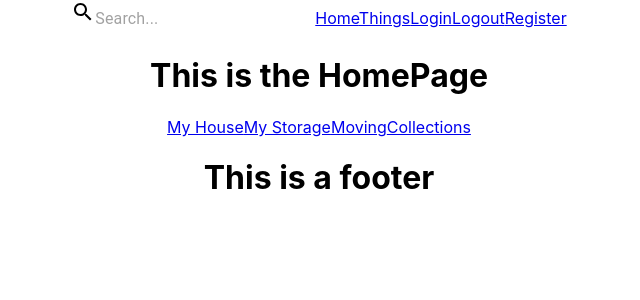
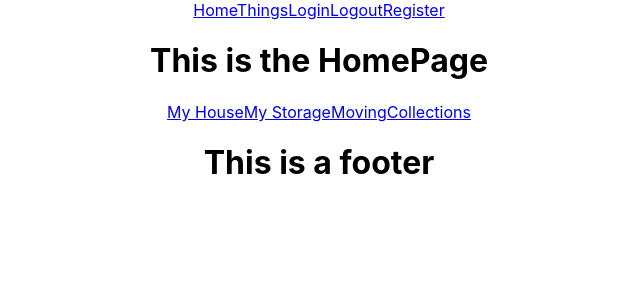
Before and after one commit to wtruscott/seir-329-capstone-frontend, a React (Create React App) app: page / in a window 1280 px wide. Shown: the top 300 px of the page, without its empty margins (321-961 px from the left). Built offline with nearby package versions, Linux system fonts and the light colour scheme.

Commit message:
removed search bar for now

```diff
--- a/src/components/Header.js
+++ b/src/components/Header.js
@@ -1,7 +1,5 @@
 import React, { useState } from 'react'
 import { Link, useHistory } from "react-router-dom";
-import SearchIcon from '@material-ui/icons/Search';
-import InputBase from '@material-ui/core/Inputbase'
 
 function Header() {
     let history = useHistory();
@@ -17,13 +15,6 @@ function Header() {
 
     return (
         <div className= "NavBar">
-            <SearchIcon/>
-            <InputBase
-                placeholder="Search..."
-                value={data.search}
-                onChange={(newValue) => setData({ search: newValue })}
-                onRequestSearch={()=> goSearch(data.search)}
-            />
              <Link to="/">
                 Home
             </Link>
```
